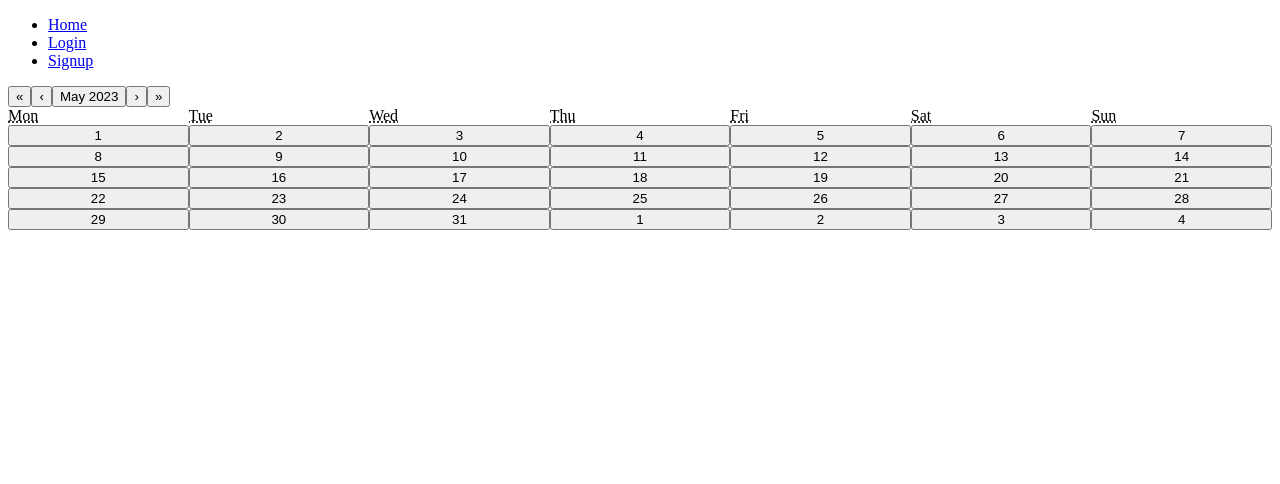
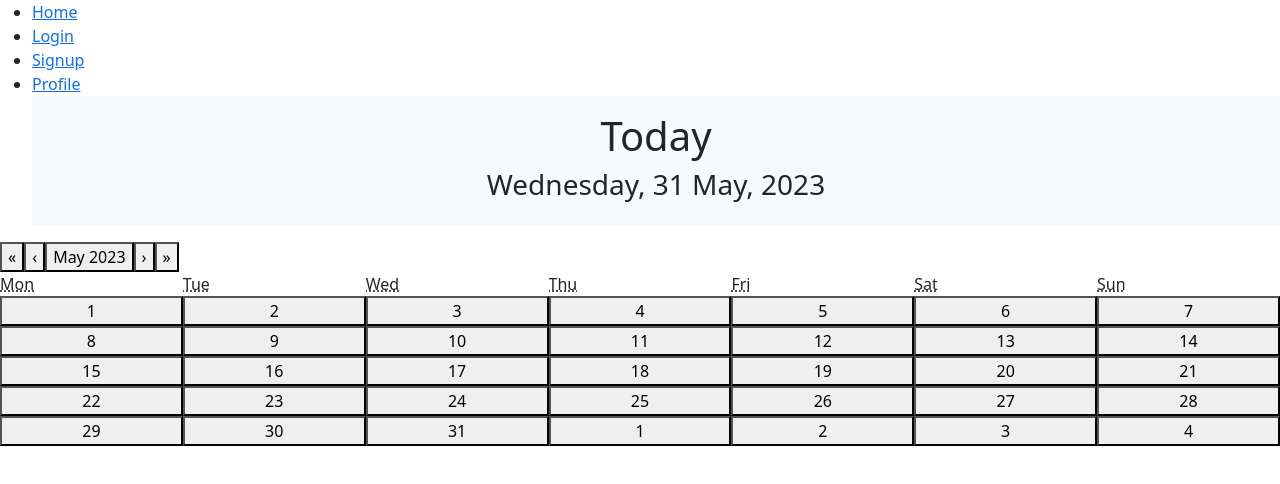
Before and after one commit to Radioactive-mtb/highlighter, a React (Create React App) app in the folder client/: page /Profile in a window 1280 px wide. Shown: the top 484 px of the page. Built offline with nearby package versions, Linux system fonts and the light colour scheme.

Commit message:
added date and loaded in javascript

```diff
--- a/client/src/App.js
+++ b/client/src/App.js
@@ -8,6 +8,7 @@ import Homepage from "./pages/Homepage";
 import Signup from "./pages/Signup";
 import Login from "./pages/Login";
 import Profile from "./pages/Profile";
+import DateDisplay from "./pages/Date";
 
 // Construct our main GraphQL API endpoint
 const httpLink = createHttpLink({
@@ -50,6 +51,10 @@ function App() {
                 <li>
                   <Link to="/signup">Signup</Link>
                 </li>
+                <li>
+                  <Link to="/profile">Profile</Link>
+                </li>
+                <DateDisplay></DateDisplay>
               </>
             ) : (
               <li>
--- a/client/src/index.js
+++ b/client/src/index.js
@@ -2,6 +2,7 @@ import React from "react";
 import ReactDOM from "react-dom";
 import "./index.css";
 import App from "./App";
+import 'bootstrap/dist/css/bootstrap.min.css';
 
 ReactDOM.render(
   <React.StrictMode>
--- /dev/null
+++ b/client/src/pages/Date.js
@@ -0,0 +1,23 @@
+import  React, { useState, useEffect } from 'react';
+import dayjs from 'dayjs';
+
+const DateDisplay = () => {
+    const [date, setDate] = useState(new Date());
+    const formattedDate = dayjs(date).format("dddd, D MMMM, YYYY");
+
+    useEffect(() => {
+        var changeTime = setInterval(()=>setDate(new Date()), 1000 )
+        return function changeTimer() {
+            clearInterval(changeTime)
+        }
+    })
+
+    return (
+      <div className="date-display p-3 text-center bg-light">
+        <h1>Today </h1>
+        <h3>{formattedDate}</h3>
+      </div>
+    );
+  };
+
+  export default DateDisplay;
--- a/client/src/pages/Profile.js
+++ b/client/src/pages/Profile.js
@@ -5,9 +5,11 @@ const Profile = () => {
   const [value, onChange] = useState(new Date());
 
   return (
-    <div className="calendar-block">
-      <Calendar onChange={onChange} value={value} />
-    </div>
+    <>
+      <div className="calendar-block">
+        <Calendar onChange={onChange} value={value} />
+      </div>
+  </>
   );
 };
 
--- a/package.json
+++ b/package.json
@@ -20,6 +20,10 @@
     "node": "16.19.1"
   },
   "dependencies": {
+    "axios": "^1.4.0",
+    "bootstrap": "^5.3.0",
+    "dayjs": "^1.11.7",
+    "dotenv": "^16.1.3",
     "react-calendar": "^4.2.1"
   }
 }
```
Also changed, not shown: 2 other files (tests, documents, lock files or other folders).
